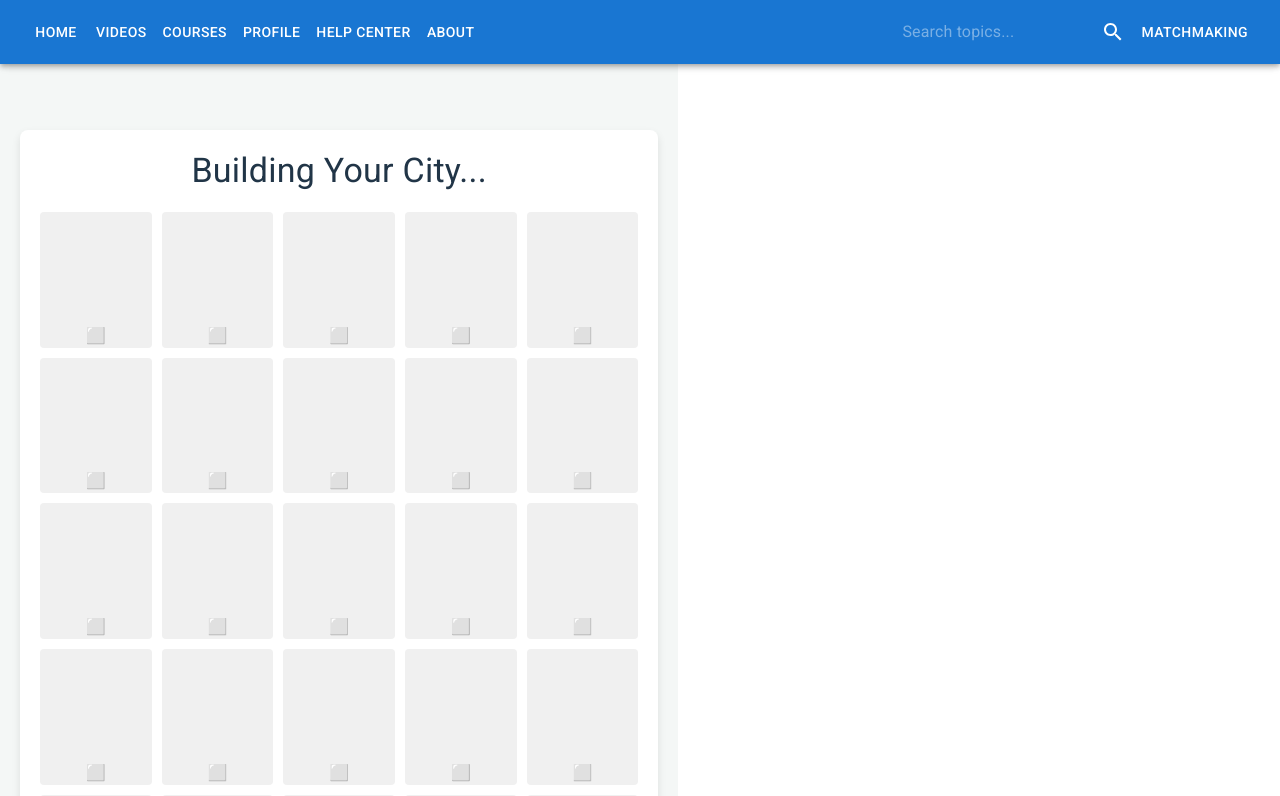
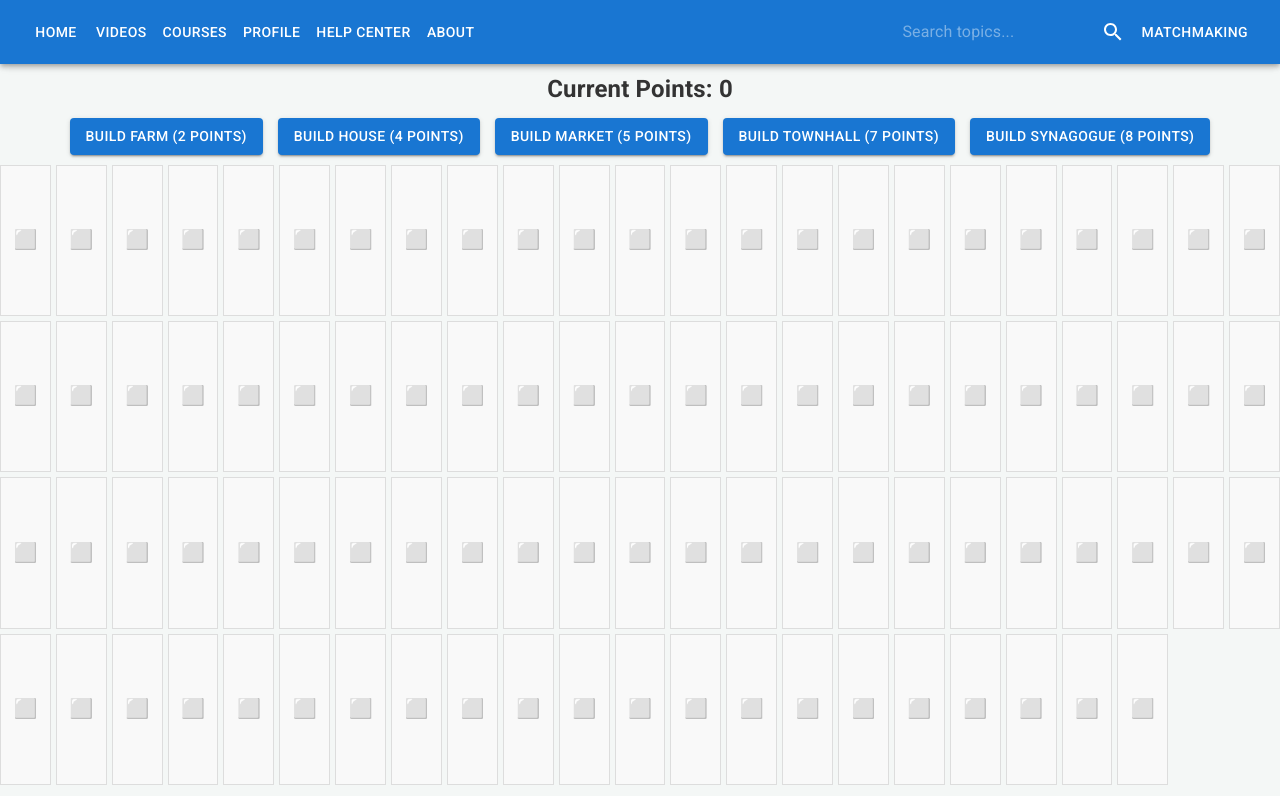
Before and after one commit to arieldre/anti-pilug-project, a React (Vite) app in the folder shopify-app/antipilug-project/: page /build-city in a window 1280 px wide. Shown: the top 796 px of the page. Built offline with nearby package versions, Linux system fonts and the light colour scheme.

Commit message:
fixed the buildcity part

```diff
--- a/shopify-app/antipilug-project/src/pages/BuildCity.scss
+++ b/shopify-app/antipilug-project/src/pages/BuildCity.scss
@@ -1,33 +1,58 @@
 .build-city {
-    padding: 20px;
-    padding-top: 80px; // Adjust for navbar height
+    padding: 0;
+    margin: 0;
     background-color: #f4f7f6;
     text-align: center;
+    height: 100vh; /* Full viewport height */
+    width: 100vw; /* Full viewport width */
+    display: flex;
+    flex-direction: column;
+    align-items: center;
 
     .city-animation {
-      margin-top: 50px;
-      padding: 20px;
-      background-color: white;
-      border-radius: 8px;
-      box-shadow: 0 4px 8px rgba(0, 0, 0, 0.1);
+      display: flex;
+      flex-direction: column;
+      align-items: center;
+      width: 100%; /* Full width */
+      margin-top: 70px; /* Lower the content to sit below the navbar */
+      height: calc(100vh - 70px); /* Adjust height to exclude the navbar */
+    }
+
+    .points-display {
+      margin-bottom: 10px;
+      font-size: 1.5rem;
+      font-weight: bold;
+      color: #333;
+    }
+
+    .controls {
+      margin-bottom: 10px; /* Add spacing between points and buttons */
+      display: flex;
+      justify-content: center;
+      gap: 15px;
+      width: 100%; /* Full width */
+      max-width: 1200px;
     }
 
     .city-container {
       display: grid;
-      grid-template-columns: repeat(5, 1fr);
-      grid-gap: 10px;
+      grid-template-columns: repeat(auto-fit, minmax(50px, 1fr)); /* Dynamic grid */
+      gap: 5px;
+      width: 100%; /* Full width */
+      height: calc(100vh - 180px); /* Adjust height for available space */
       justify-content: center;
-      margin-top: 20px;
+      align-content: stretch; /* Stretch vertically */
+      overflow: hidden; /* Prevent scrolling */
     }
 
     .city-block {
-      width: 100%;
-      padding-top: 100%; // Maintain aspect ratio
-      position: relative;
-      background-color: #f0f0f0;
-      border-radius: 4px;
-      transition: transform 0.2s ease-in-out, background-color 0.2s ease;
-      animation: fadeIn 0.5s ease-in-out;
+      display: flex;
+      justify-content: center;
+      align-items: center;
+      background-color: #f9f9f9;
+      font-size: 1.2rem;
+      border: 1px solid #ddd;
+      transition: transform 0.2s ease, background-color 0.2s ease;
 
       &.filled {
         background-color: #3f51b5;
@@ -35,53 +60,18 @@
       }
 
       &:hover {
-        transform: scale(1.1);
-        background-color: #e0e0e0;
-      }
-
-      &::after {
-        content: attr(data-emoji);
-        position: absolute;
-        top: 50%;
-        left: 50%;
-        transform: translate(-50%, -50%);
-        font-size: 2rem;
+        transform: scale(1.05);
+        background-color: #e0f7fa;
       }
     }
 
-    .controls {
-      margin-top: 20px;
-      display: flex;
-      justify-content: center;
-      gap: 10px;
-    }
+    @media (max-width: 768px) {
+      .city-container {
+        grid-template-columns: repeat(5, 1fr); /* Adjust column count for smaller screens */
+      }
 
-    @keyframes fadeIn {
-      from {
-        opacity: 0;
-      }
-      to {
-        opacity: 1;
-      }
-    }
-
-    @keyframes popIn {
-      from {
-        transform: scale(0.8);
-        opacity: 0;
-      }
-      to {
-        transform: scale(1);
-        opacity: 1;
-      }
-    }
-
-    @keyframes glow {
-      from {
-        box-shadow: 0 0 5px #007bff;
-      }
-      to {
-        box-shadow: 0 0 20px #007bff;
+      .city-block {
+        font-size: 1rem; /* Adjust block size for smaller screens */
       }
     }
   }
--- a/shopify-app/antipilug-project/src/pages/BuildCity.tsx
+++ b/shopify-app/antipilug-project/src/pages/BuildCity.tsx
@@ -3,44 +3,34 @@ import { Typography, Box, Button } from '@mui/material';
 import { useLocation } from 'react-router-dom';
 import './BuildCity.scss';
 
+// Updated building list
 const buildings = [
-  { type: 'Farm', emoji: '🌾', cost: 50 },
-  { type: 'House', emoji: '🏠', cost: 100 },
-  { type: 'Synagogue', emoji: '🕍', cost: 200 },
+  { type: 'Farm', emoji: '🌾', cost: 2 },
+  { type: 'Market', emoji: '🛒', cost: 5 },
+  { type: 'House', emoji: '🏠', cost: 4 },
+  { type: 'Townhall', emoji: '🏛️', cost: 7 },
+  { type: 'Synagogue', emoji: '🕍', cost: 8 },
 ];
 
 const BuildCity: React.FC = () => {
   const location = useLocation();
-  const { level, xp, xpToNextLevel } = location.state || { level: 1, xp: 0, xpToNextLevel: 100 };
+  const { level, points } = location.state || { level: 1, points: 0 };
 
-  interface Building {
-    type: string;
-    position: number[];
-  }
-
-  interface City {
-    level: number;
-    subLevel: number;
-    xp: number;
-    xpToNextLevel: number;
-    buildings: Building[];
-    grid: string[][];
-  }
-
-  const [city, setCity] = useState<City>({
+  const [city, setCity] = useState({
     level,
-    subLevel: 0,
-    xp,
-    xpToNextLevel,
+    points: Math.floor(points / 10), // Divide current points by 10
     buildings: [],
-    grid: Array(5).fill(null).map(() => Array(5).fill("⬜")),
+    grid: Array(9) // 9 rows
+      .fill(null)
+      .map(() => Array(10).fill("⬜")), // 10 columns
   });
 
   const [message, setMessage] = useState('');
 
+  // Function to handle adding buildings
   const addBuilding = (building: { type: string; emoji: string; cost: number }) => {
-    if (city.xp < building.cost) {
-      setMessage(`Not enough XP to build ${building.type}`);
+    if (city.points < building.cost) {
+      setMessage(`Not enough points to build ${building.type}`);
       return;
     }
 
@@ -51,9 +41,8 @@ const BuildCity: React.FC = () => {
           newGrid[i][j] = building.emoji;
           setCity({
             ...city,
-            buildings: [...city.buildings, { type: building.type, position: [i, j] }],
             grid: newGrid,
-            xp: city.xp - building.cost,
+            points: city.points - building.cost,
           });
           setMessage('');
           return;
@@ -66,33 +55,43 @@ const BuildCity: React.FC = () => {
   return (
     <div className="build-city">
       <Box className="city-animation">
-        <Typography variant="h4">Building Your City...</Typography>
+        {/* Points Display */}
+        <Typography variant="h6" className="points-display">
+          Current Points: {city.points}
+        </Typography>
+
+        {/* Controls */}
+        <Box className="controls">
+          {buildings
+            .sort((a, b) => a.cost - b.cost) // Sort buttons by cost
+            .map((building) => (
+              <Button
+                key={building.type}
+                variant="contained"
+                color="primary"
+                onClick={() => addBuilding(building)}
+              >
+                Build {building.type} ({building.cost} points)
+              </Button>
+            ))}
+        </Box>
+
+        {/* Error/Info Message */}
+        {message && <Typography variant="body2" color="error">{message}</Typography>}
+
+        {/* City Grid */}
         <Box className="city-container">
           {city.grid.map((row, i) =>
             row.map((cell, j) => (
               <Box
                 key={`${i}-${j}`}
                 className={`city-block ${cell !== "⬜" ? "filled" : ""}`}
-                onClick={() => cell === "⬜" && addBuilding(buildings[0])} // Default to building a farm
               >
                 {cell}
               </Box>
             ))
           )}
         </Box>
-        <Box className="controls">
-          {buildings.map((building) => (
-            <Button
-              key={building.type}
-              variant="contained"
-              color="primary"
-              onClick={() => addBuilding(building)}
-            >
-              Build {building.type} ({building.cost} XP)
-            </Button>
-          ))}
-        </Box>
-        {message && <Typography variant="body2" color="error">{message}</Typography>}
       </Box>
     </div>
   );
--- a/shopify-app/antipilug-project/src/pages/Profile.tsx
+++ b/shopify-app/antipilug-project/src/pages/Profile.tsx
@@ -12,7 +12,7 @@ const Profile: React.FC = () => {
     name: 'John Doe',
     coins: 120,
     level: 5,
-    xp: 350,
+    points: 350,
     xpToNextLevel: 500,
     callsMade: 30,
     likesReceived: 150,
@@ -38,7 +38,7 @@ const Profile: React.FC = () => {
   ];
 
   const handleLevelClick = () => {
-    navigate('/build-city', { state: { level: user.level, xp: user.xp, xpToNextLevel: user.xpToNextLevel } });
+    navigate('/build-city', { state: { level: user.level, points: user.points } });
   };
 
   const handleStatisticsClick = () => {
@@ -76,11 +76,11 @@ const Profile: React.FC = () => {
                   <Typography variant="body1">Level {user.level}</Typography>
                   <LinearProgress
                     variant="determinate"
-                    value={(user.xp / user.xpToNextLevel) * 100}
+                    value={(user.points / user.xpToNextLevel) * 100}
                     className="level-progress"
                   />
                   <Typography variant="body2">
-                    {user.xp} / {user.xpToNextLevel} XP
+                    {user.points} / {user.xpToNextLevel} Points
                   </Typography>
                 </CardContent>
               </Card>
```
